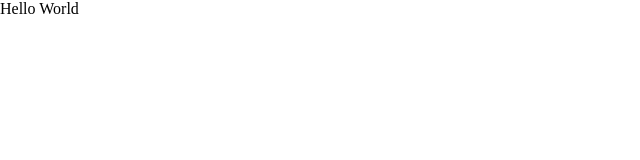
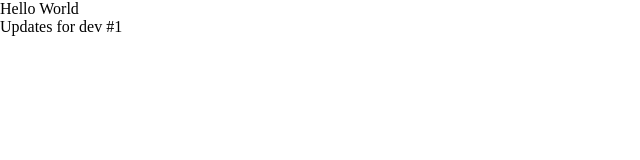
Before and after one commit to OnlyRaydek/test-lesson-git, a plain HTML site: page index.html in a window 1280 px wide. Shown: the whole page, without its empty margins (0-640 px from the left). Drawn offline with Linux system fonts and the light colour scheme.

Commit message:
updates for dev

```diff
--- a/index.html
+++ b/index.html
@@ -8,5 +8,6 @@
 </head>
 <body>
   <div>Hello World</div>
+  <div>Updates for dev #1</div>
 </body>
 </html>
```
